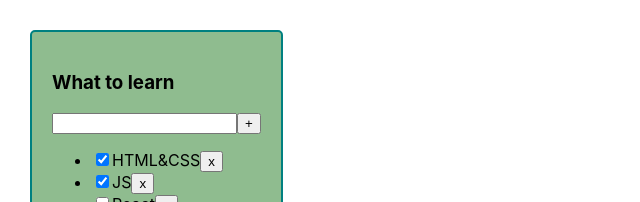
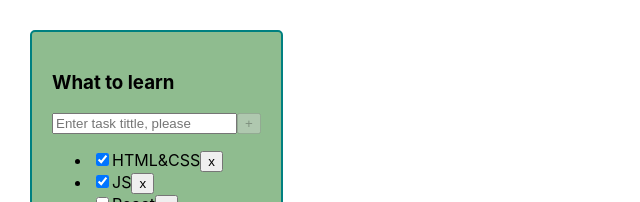
Before and after one commit to zhyzneuski86/new-1-todolist, a React (Create React App) app: page / in a window 1280 px wide. Shown: the top 202 px of the page, without its empty margins (0-640 px from the left). Built offline with nearby package versions, Linux system fonts and the light colour scheme.

Commit message:
lesson 3

```diff
--- a/src/App.tsx
+++ b/src/App.tsx
@@ -1,24 +1,32 @@
 import React, {useState} from 'react';
 import './App.css';
 import {TaskType, TodoList} from "./Todolist";
+import {v1} from "uuid";
 
 export type FilterValueType = "all" | "active" | "completed"
-
+console.log(v1())
 function App() {
     const todoTitle_1: string = "What to learn"
 
     const [tasks, setTasks] = useState<Array<TaskType>>(
         [
-            {id: 1, title: "HTML&CSS", isDone: true},
-            {id: 2, title: "JS", isDone: true},
-            {id: 3, title: "React", isDone: false},
-            {id: 4, title: "Redux", isDone: false},
-            {id: 5, title: "Angular", isDone: false}
+            {id: v1(), title: "HTML&CSS", isDone: true},
+            {id: v1(), title: "JS", isDone: true},
+            {id: v1(), title: "React", isDone: false},
+            {id: v1(), title: "Redux", isDone: false},
+            {id: v1(), title: "Angular", isDone: false}
         ]
     )
 
 
-    const removeTask = (taskId: number) => {
+    const addTask = (title: string) => {
+       const newTask: TaskType = {
+           id: v1(), title:title, isDone: false
+       }
+        setTasks([newTask, ...tasks])
+    }
+
+    const removeTask = (taskId: string) => {
         const filteredTasks = (tasks.filter(task => task.id !== taskId))
         setTasks(filteredTasks)
     }
@@ -47,6 +55,7 @@ function App() {
                 tasks={tasksForTodoList}
                 removeTask={removeTask}
                 changeTodoListFilter={changeTodoListFilter}
+                addTask={addTask}
             />
         </div>
     );
--- a/src/Todolist.tsx
+++ b/src/Todolist.tsx
@@ -1,15 +1,16 @@
-import React, {FC} from 'react';
+import React, {ChangeEvent, KeyboardEvent, FC, useState} from 'react';
 import {FilterValueType} from "./App";
 
 type TodoListType = {
     title: string
     tasks: Array<TaskType>
-    removeTask: (taskId: number)=>void
-    changeTodoListFilter: (value: FilterValueType)=>void
+    removeTask: (taskId: string) => void
+    addTask: (title: string) => void
+    changeTodoListFilter: (value: FilterValueType) => void
 }
 
 export type TaskType = {
-    id: number
+    id: string
     title: string
     isDone: boolean
 
@@ -17,29 +18,74 @@ export type TaskType = {
 
 export const TodoList: FC<TodoListType> = (props) => {
 
-    const todolistItems:  Array<JSX.Element> = props.tasks.map((task) => {
+    let [title, setTitle] = useState<string>('')
+
+
+    const todolistItems: Array<JSX.Element> = props.tasks.map((task) => {
+        const removeTaskHandler = () => {
+            props.removeTask(task.id)
+        }
         return (
             <li>
                 <input type="checkbox" checked={task.isDone}/>
                 <span>{task.title}</span>
-            <button onClick={()=>{props.removeTask(task.id) }}>x</button>
+                <button onClick={removeTaskHandler}>x</button>
             </li>)
     })
+    const maxTitleLength = 20
+    const recommendedTitleLength = 10
 
-    return  (
+    const isAddTaskNotPossible = title.length === 0 || title.length > maxTitleLength
+
+    const addTaskHandler = () => {
+        props.addTask(title)
+        setTitle('')
+    }
+    const setLocalTitle = (e: ChangeEvent<HTMLInputElement>) => {
+        setTitle(e.currentTarget.value)
+    }
+    const onKeyDownTaskHandler = isAddTaskNotPossible
+        ? undefined
+        : (e: KeyboardEvent<HTMLInputElement>) => e.key === 'Enter' && addTaskHandler()
+    const longTitleWarningMessage = (title.length > recommendedTitleLength && title.length <= maxTitleLength) &&
+        <div style={{color: 'white'}}>Title should be shorter </div>
+    const longTitleErrorMessage = title.length > maxTitleLength &&
+        <div style={{color: 'red'}}>Title is too long </div>
+    return (
         <div className="todoList">
             <h3>{props.title}</h3>
             <div>
-            <input/>
-            <button>+</button>
+                <input
+                    placeholder="Enter task tittle, please"
+                    value={title}
+                    onChange={setLocalTitle}
+                    onKeyDown={onKeyDownTaskHandler}
+                />
+                {/*//e.currentTarget === input*/}
+                <button
+                    disabled={isAddTaskNotPossible}
+                    onClick={addTaskHandler}
+                >+
+                </button>
+                {longTitleWarningMessage}
+                {longTitleErrorMessage}
             </div>
             <ul>
                 {todolistItems}
             </ul>
             <div>
-            <button onClick={()=>{props.changeTodoListFilter('all')}}>All</button>
-            <button onClick={()=>{props.changeTodoListFilter("active")}}>Active</button>
-            <button onClick={()=>{props.changeTodoListFilter("completed")}}>Completed</button>
+                <button onClick={() => {
+                    props.changeTodoListFilter('all')
+                }}>All
+                </button>
+                <button onClick={() => {
+                    props.changeTodoListFilter("active")
+                }}>Active
+                </button>
+                <button onClick={() => {
+                    props.changeTodoListFilter("completed")
+                }}>Completed
+                </button>
             </div>
         </div>
     )
```
Also changed, not shown: 2 other files (tests, documents, lock files or other folders). Lines whose indentation alone changed are shown as unchanged.
